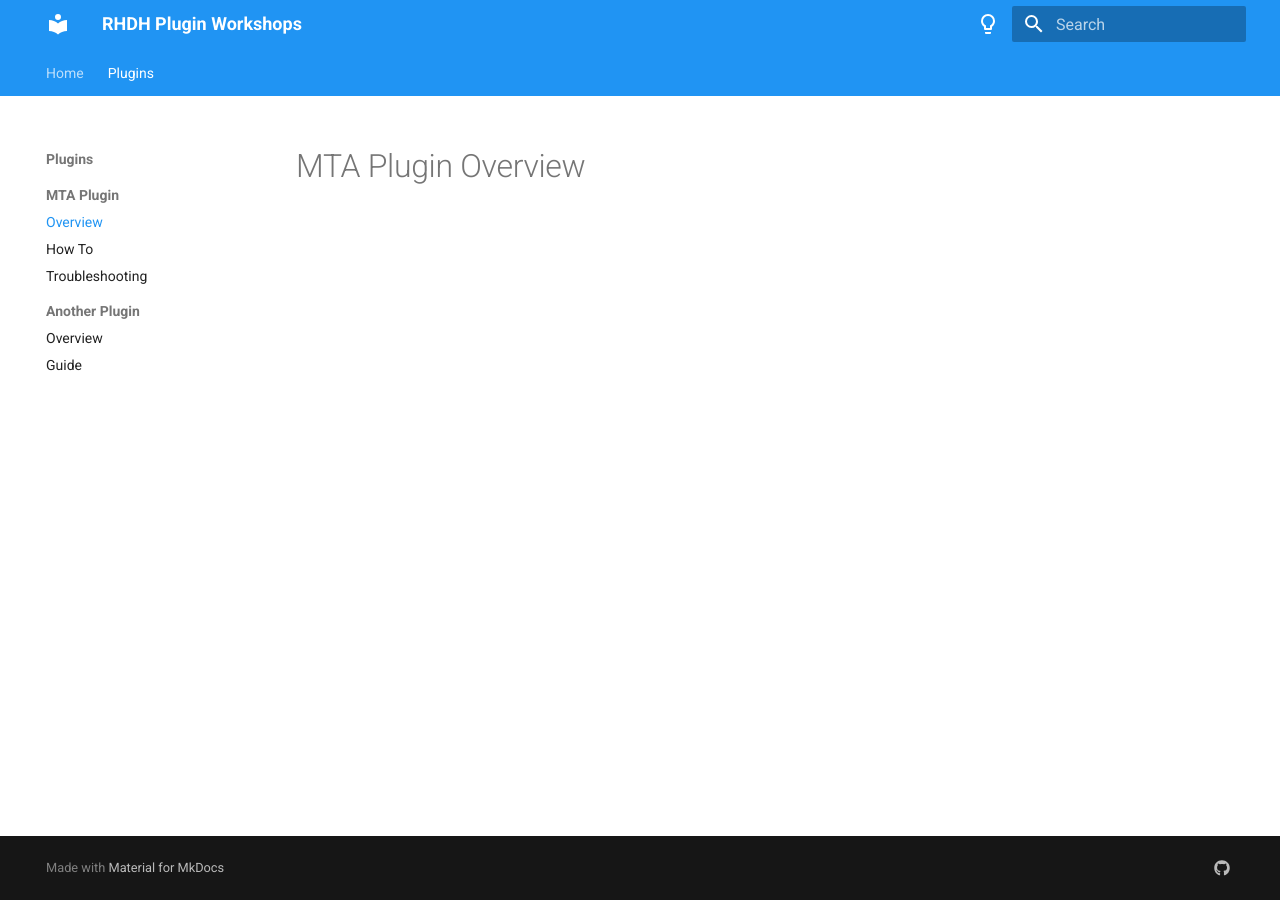
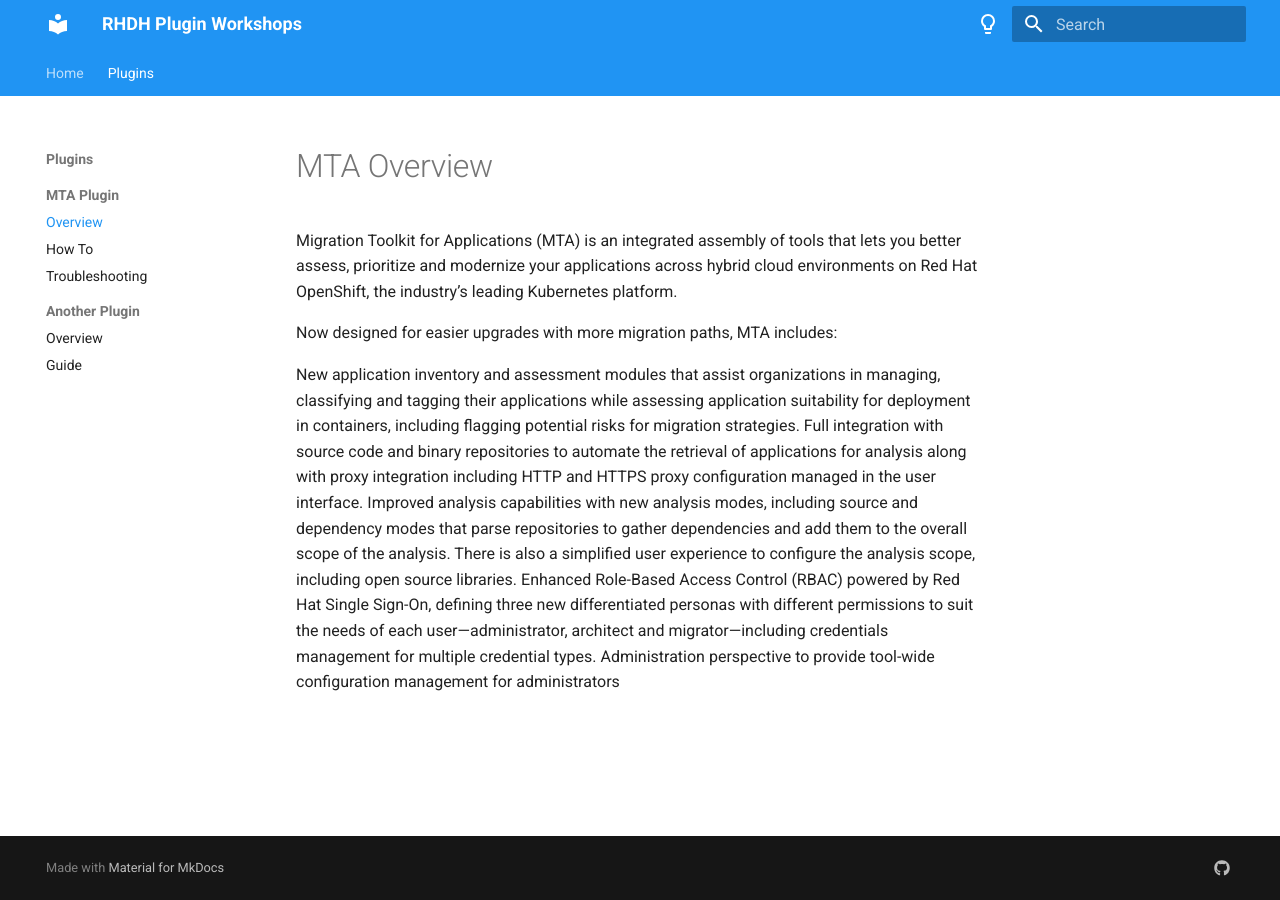
Before and after one commit to rrbanda/rhdh-plugin-workshops, an MkDocs documentation site: the page built from docs/mta/index.md, in a window 1280 px wide. Built offline with MkDocs 1.6.1 and Material for MkDocs 9.7.7, drawn with Linux system fonts in a browser that asks for light colours.

Commit message:
added info

```diff
--- a/docs/mta/index.md
+++ b/docs/mta/index.md
@@ -1 +1,11 @@
-# MTA Plugin Overview
+# MTA  Overview
+
+Migration Toolkit for Applications (MTA) is an integrated assembly of tools that lets you better assess, prioritize and modernize your applications across hybrid cloud environments on Red Hat OpenShift, the industry’s leading Kubernetes platform.
+
+Now designed for easier upgrades with more migration paths, MTA includes:
+
+New application inventory and assessment modules that assist organizations in managing, classifying and tagging their applications while assessing application suitability for deployment in containers, including flagging potential risks for migration strategies.
+Full integration with source code and binary repositories to automate the retrieval of applications for analysis along with proxy integration including HTTP and HTTPS proxy configuration managed in the user interface.
+Improved analysis capabilities with new analysis modes, including source and dependency modes that parse repositories to gather dependencies and add them to the overall scope of the analysis. There is also a simplified user experience to configure the analysis scope, including open source libraries.
+Enhanced Role-Based Access Control (RBAC) powered by Red Hat Single Sign-On, defining three new differentiated personas with different permissions to suit the needs of each user—administrator, architect and migrator—including credentials management for multiple credential types.
+Administration perspective to provide tool-wide configuration management for administrators
```
